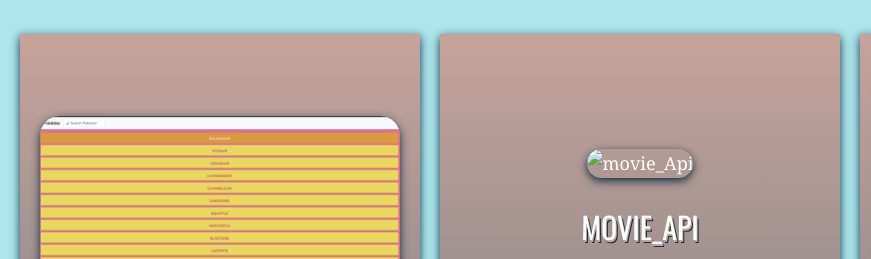
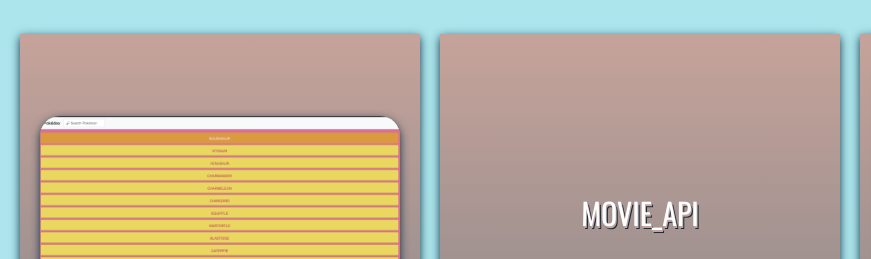
Before and after one commit to Trupti7291/myPortfolio, a plain HTML site: page work.html in a window 1280 px wide. Shown: the part 462-721 px from the top of the page, 0-871 px from the left. Drawn offline with nearby package versions, Linux system fonts and the light colour scheme; a web font is replaced by a local one.

Commit message:
Update work.html

```diff
--- a/work.html
+++ b/work.html
@@ -71,7 +71,7 @@
             </div>
             <div class="grid__item">
                 <div class="project-screenshot">
-                    <img src="#" alt="movie_Api" />
+<!--                     <img src="#" alt="movie_Api" /> -->
                 </div>
                 <h2>movie_Api</h2>
                 <div class="git">
```
